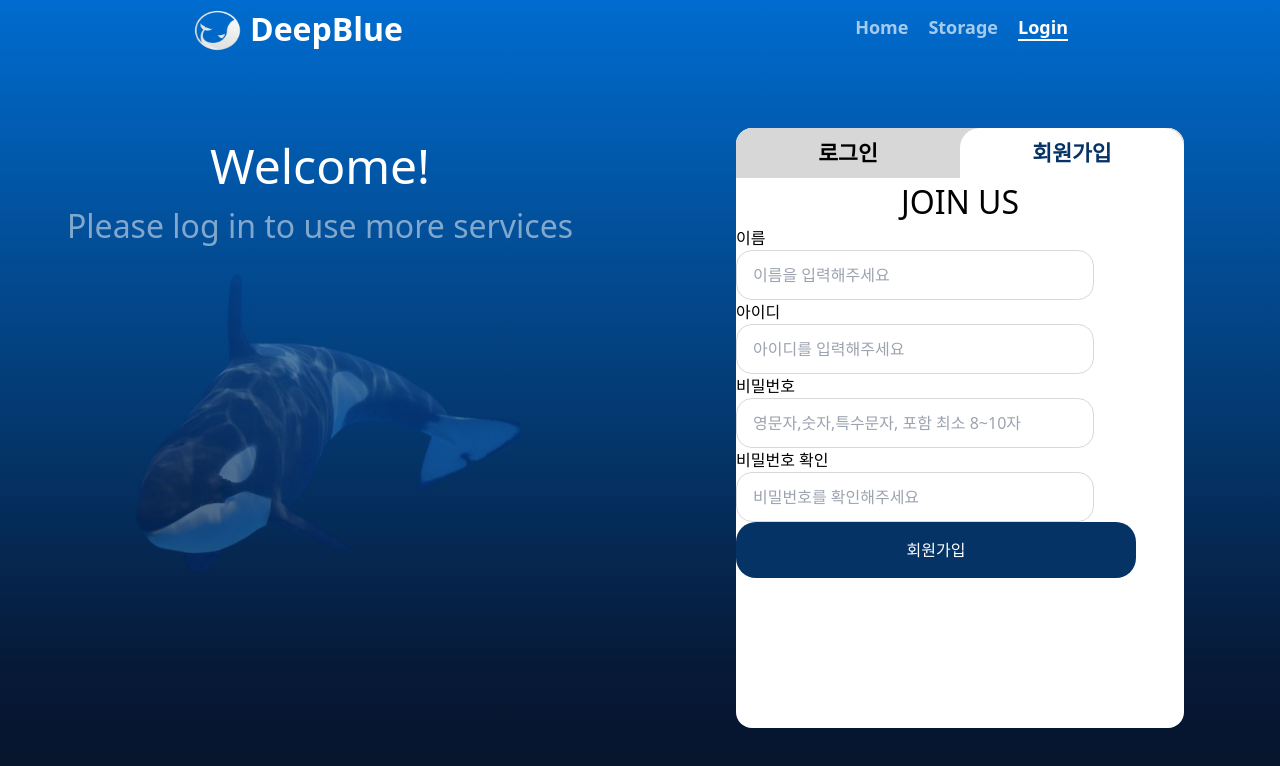
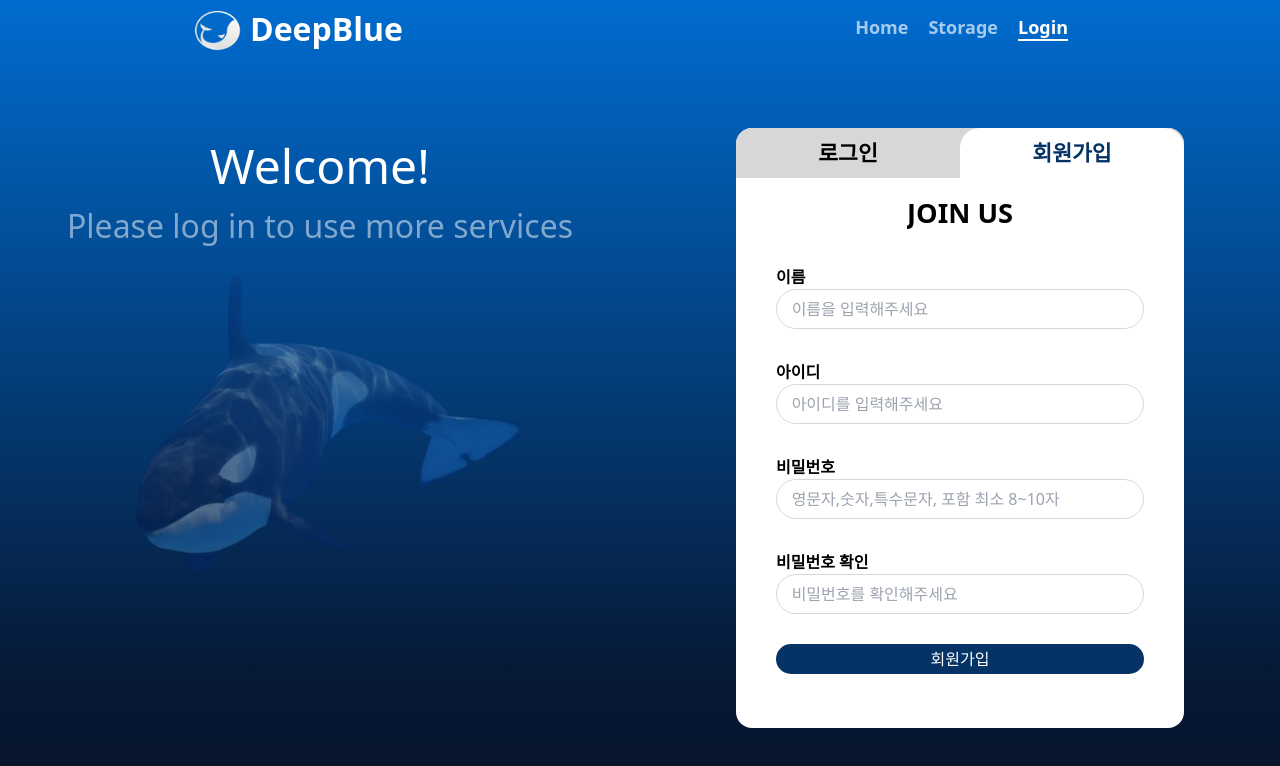
Before and after one commit to SVTeamJ/DeepBlue, a React (Vite) app in the folder frontend/: page /login in a window 1280 px wide. Both pictures are taken after a click on the button "회원가입". Shown: the top 766 px of the page. Built offline with nearby package versions, Linux system fonts and the light colour scheme.

Commit message:
#refactor : input위치 조정

```diff
--- a/frontend/src/components/login/index.scss
+++ b/frontend/src/components/login/index.scss
@@ -1,24 +1,43 @@
 .login_page {
+  width: 100%;
+  height: 90%;
   display: flex;
   flex-direction: column;
+  align-items: center;
+  justify-content: space-around;
+  padding: 28px 40px;
+  padding-top: 0;
 }
 
-.join_us {
-  font-size: 2rem;
-  text-align: center;
+.join_us{
+  font-size: 1.7rem;
+  font-weight: bold;
 }
 
+
+.user_input{
+  width: 100%;
+}
+
+.login_page_text{
+  font-size: 1rem;
+  font-weight: bold;
+  color: black;
+}
+
+
 .login_page_input {
-  width: 80%;
-  border-radius: 1rem;
-  height: 50px;
-  padding: 1rem;
+  width: 100%;
+  height: 40px;
   border: 1.5px solid #d8d8d8;
+  border-radius: 20px;
+  font-size: 1rem;
+  text-indent: 4%;
 }
 
 .login_button {
-  width: 25rem;
-  height: 3.5rem;
+  width: 100%;
+  height: 30px;
   background-color: #053366;
   border-radius: 20px;
   color: white;
--- a/frontend/src/components/login/index.tsx
+++ b/frontend/src/components/login/index.tsx
@@ -46,7 +46,7 @@ const LoginComponent = () => {
   return (
     <div className="login_page">
       <div className="join_us">LOGIN</div>
-      <div>
+      <div className='user_input'>
         <div className="login_text">아이디</div>
         <input
           placeholder="아이디를 입력해주세요"
@@ -59,7 +59,7 @@ const LoginComponent = () => {
         />
       </div>
 
-      <div>
+      <div className='user_input'>
         <div className="login_text">비밀번호</div>
         <input
           type="password"
--- a/frontend/src/components/signup/index.scss
+++ b/frontend/src/components/signup/index.scss
@@ -1,17 +1,43 @@
 .signup_page {
+  width: 100%;
+  height: 90%;
+  display: flex;
+  flex-direction: column;
+  align-items: center;
+  justify-content: space-around;
+  padding: 28px 40px;
+  padding-top: 0;
 }
 
+.join_us{
+  font-size: 1.7rem;
+  font-weight: bold;
+}
+
+
+.user_input{
+  width: 100%;
+}
+
+.signup_page_text{
+  font-size: 1rem;
+  font-weight: bold;
+  color: black;
+}
+
+
 .signup_page_input {
-  width: 80%;
-  border-radius: 1rem;
-  height: 50px;
-  padding: 1rem;
+  width: 100%;
+  height: 40px;
   border: 1.5px solid #d8d8d8;
+  border-radius: 20px;
+  font-size: 1rem;
+  text-indent: 4%;
 }
 
 .signup_page_button {
-  width: 25rem;
-  height: 3.5rem;
+  width: 100%;
+  height: 30px;
   background-color: #053366;
   border-radius: 20px;
   color: white;
--- a/frontend/src/components/signup/index.tsx
+++ b/frontend/src/components/signup/index.tsx
@@ -56,10 +56,12 @@ const SignUpComponents = () => {
       },
     });
   };
+
+
   return (
     <div className="signup_page">
       <div className="join_us">JOIN US</div>
-      <div>
+      <div className= 'user_input'>
         <div className="signup_page_text">이름</div>
         <input
           placeholder="이름을 입력해주세요"
@@ -72,7 +74,7 @@ const SignUpComponents = () => {
           onKeyUp={changeButton}
         />
       </div>
-      <div>
+      <div className='user_input'>
         <div className="signup_page_text">아이디</div>
         <input
           required
@@ -85,7 +87,7 @@ const SignUpComponents = () => {
           //onKeyup={changeButton}
         />
       </div>
-      <div>
+      <div className='user_input'>
         <div className="signup_page_text">비밀번호</div>
         <input
           required
@@ -99,7 +101,7 @@ const SignUpComponents = () => {
           onKeyUp={changeButton}
         />
       </div>
-      <div>
+      <div className='user_input'>
         <div className="signup_page_text">비밀번호 확인</div>
         <input
           required
```
